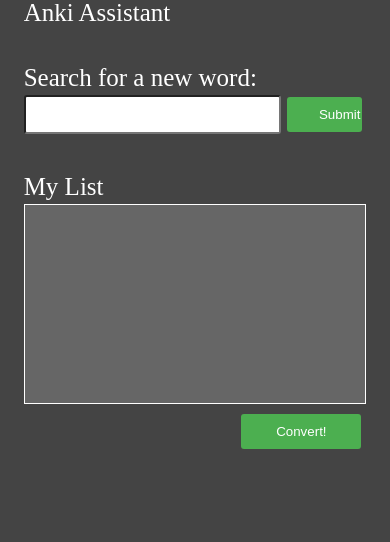
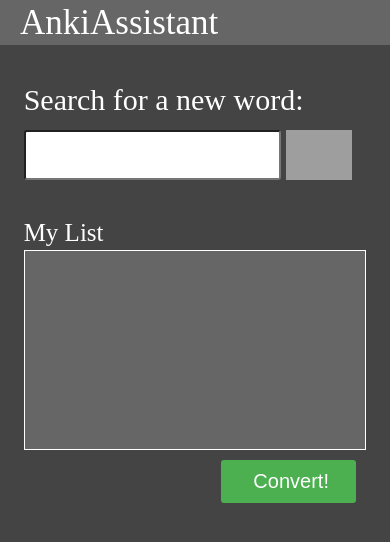
Before and after one commit to haydenhw/2AnkiAssistant, a plain HTML site: page index.html in a window 390 px wide. Drawn offline with nearby package versions, Linux system fonts and the light colour scheme; grey boxes are pictures that could not be loaded.

Commit message:
mobile margins adjusted

```diff
--- a/index.html
+++ b/index.html
@@ -7,18 +7,24 @@
 	<link rel="stylesheet" href="styles/main.css">
 
 </head>
+<body>
 
+	<header>
+		<h1>AnkiAssistant</h1>
+	</header>
 
 	<div class="row">
 		<div class="col12">
 			<div class="container">
-				<h1>Anki Assistant</h1>
 				<div class="module">
 					<form>
 						<div>
 							<label>Search for a new word: </label>
-							<input type="text" name="js-vidSearch">
-							<button type="submit">Submit</button>
+							<div class="searchContainer">
+								<input type="text" name="js-vidSearch">
+								<input class="js-search" type="image" alt="search icon"   src="http://iconshow.me/media/images/ui/ios7-icons/png/256/search_1.png">
+							</div>
+							<!-- <button type="submit">Submit</button> -->
 							<div class="js-error error"></div>
 						</div>
 					</form>
--- a/styles/main.css
+++ b/styles/main.css
@@ -1,17 +1,26 @@
 * {
 	box-sizing: border-box;
-
 }
 
 body {
 	background-color: #444444;
 	color: white;
 	font-size: 25px;
-
+	margin: ;
 }
 
 .container {
+	margin: 0;
+}
 
+header {
+	background-color: #666666;
+	padding: 5px;
+}
+
+header h1 {
+	margin-left: 15px;
+	font-size: 35px;
 }
 
 .module {
@@ -23,9 +32,6 @@
 	width : 100px;
 }
 
-label {
-	display: block;
-}
 
 button {
     background-color: #4CAF50;
@@ -36,15 +42,37 @@
     display: inline-block;
     border-radius: 3px;
     width: 75px;
+    font-size: 20px;
     /*font-size: 16px;*/
 }
+/*Search Module*/
 
-input {
-	margin-top: 5px;
+label {
+	display: block;
+	font-size: 30px;
+}
+
+input[type="image"] {
+	height: 50px;
+	display: inline-block;
+	position: absolute;
+	bottom: 0;
+	margin-left: 5px;
+}
+
+input[type="text"]{
+	margin-top: 10px;
 	width: 75%;
 	padding: 10px;
 	border-radius: 3px;
+	height: 50px;
 }
+
+.searchContainer {
+ position: relative;
+ margin-top: 5px;
+}
+
 
 /*Results Module*/
 
@@ -54,6 +82,7 @@
 	margin-top: 20px;
 	padding: 10px;
 	position: relative;
+	font-size: 40px;
 }
 
 .results div {
@@ -73,14 +102,14 @@
 }
 
 .def {
-	font-size: .75em;
+	font-size: 13px;
 }
 
 button[name="addTerm"] {
 	position: absolute;
-	width: 75px;
+	width: 100px;
 	left: 100%;
-	margin-left: -85px;
+	margin-left: -110px;
 }
 
 /*List Module*/
@@ -105,16 +134,16 @@
 
 button[name="removeTerm"] {
 	position: absolute;
-	width: 100px;
+	width: 125px;
 	left: 100%;
-	margin-left: -110px;
+	margin-left: -135px;
 }
 
 button[name="convert"] {
 	position: absolute;
-	width: 120px;
+	width: 135px;
 	left: 100%;
-	margin-left: -125px;
+	margin-left: -145px;
 	margin-top: 10px;
 
 }
@@ -123,10 +152,10 @@
 
 
 
-
+/*
 @media only screen and (min-width: 640px) {
 	.container {
 		margin-left: 15%;
 		margin-right: 15%;
 	}
-}
+}*/
```
